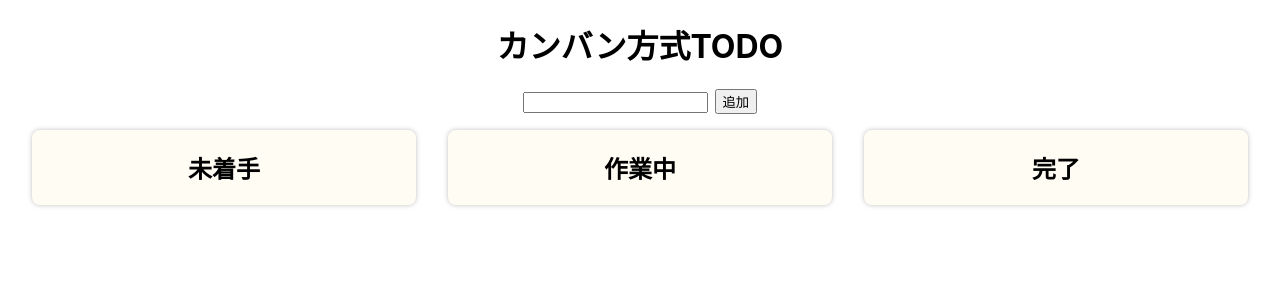
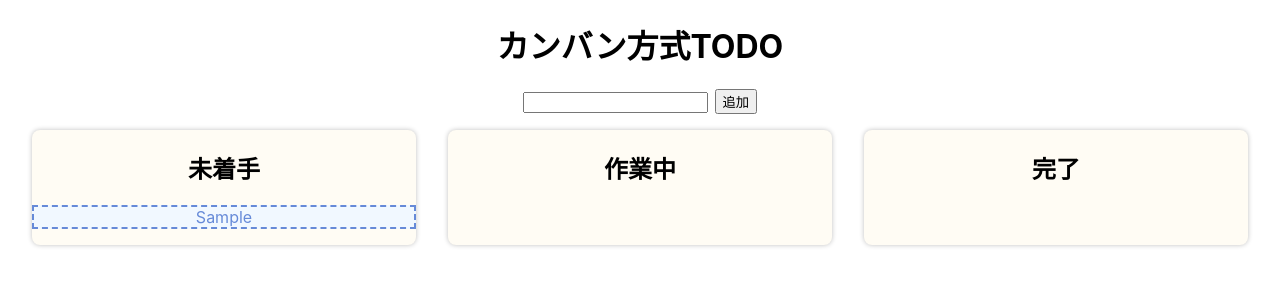
Before and after one commit to TakayukiOshiro/kanban-todo, a React (Create React App) app: page / in a window 1280 px wide. Both pictures are taken after typing "Sample" into the empty fields and a click on the input "追加". Shown: the top 300 px of the page. Built offline with nearby package versions, Linux system fonts and the light colour scheme; no server answers; the database is empty.

Commit message:
タスクを作業中に移動できるようにした

```diff
--- a/src/App.js
+++ b/src/App.js
@@ -3,75 +3,48 @@ import Form from './component/Form';
 import TaskArea from './component/TaskArea';
 
 
-import { useEffect, useState, createContext } from "react";
+import { useEffect, useState, createContext} from "react";
 import {Firebase} from "./firebase.js";
 import { getFirestore, collection, doc, setDoc, query, where, getDocs} from "firebase/firestore";
-import BasicContext from '../src/store/data-context';
+import {BasicContext} from '../src/store/data-context';
 
+// async function getTasks(){
+//   // async function getTasks(status){
 
-async function getTasks(status){
+//   const db = getFirestore(Firebase);
+//   const ref = collection(db,"kanban-todo");
+//   const q = query(ref);
+//   const querySnapshot = await getDocs(q);
+//   const taskList = [];
 
-  const db = getFirestore(Firebase);
-  const ref = collection(db,"kanban-todo");
-  const q = query(ref);
-  const querySnapshot = await getDocs(q);
-  const taskList = [];
+//   querySnapshot.forEach((doc) => {
+//     taskList.push(doc.data());
+//   });
 
-  querySnapshot.forEach((doc) => {
-      if(doc.data().status === status){
-          taskList.push(doc.data().name);
-      }
-  });
-
-  return taskList;
-}
+//   return taskList;
+// }
 
 function App() {
-  const [notStartTasks,setNotStartTasks] = useState([]);
-  const [workingTasks,setWorkingTasks] = useState([]);
-  const [doneTasks,setDoneTasks] = useState([]);
+
+  const [taskList, setTaskList] = useState([]);
   let tempList =[];
-  const dt = {
-    key1:"111111",
-    key2:"222222",
-  }
 
-  useEffect(() =>{
-    getTasks("notStart").then((items) =>{
-      tempList =[];
-      for(let i=0; i<items.length; i++){
-        tempList.push(items[i]);
-      }
-      setNotStartTasks(tempList);
-    });
-    getTasks("working").then((items) =>{
-      tempList =[];
-      for(let i=0; i<items.length; i++){
-        tempList.push(items[i])
-      }
-      setWorkingTasks(tempList);
-    });
-    getTasks("done").then((items) =>{
-      tempList =[];
-      for(let i=0; i<items.length; i++){
-        tempList.push(items[i])
-      }
-      setDoneTasks(tempList);
-    });
-  },[]
-  )
+  // useEffect(() =>{
+  //   getTasks().then((items) =>{
+  //     tempList =[];
+  //     for(let i=0; i<items.length; i++){
+  //       tempList.push(items[i]);
+  //     }
+  //     setTaskList(tempList);
+  //   });
+  // },[]
+  // )
 
   return (
     <div className="App">
       <h1>カンバン方式TODO</h1>
-      <Form />
-
-      <BasicContext.Provider value={dt}>
-        <div id="statusArea" className="width100 centering">
-          <TaskArea title={"未着手"} status={"notStart"} tasks={notStartTasks}/>
-          <TaskArea title={"作業中"} status={"working"} tasks={workingTasks}/>
-          <TaskArea title={"完了"} status={"done"} tasks={doneTasks}/>
-        </div>
+      <BasicContext.Provider value={{taskList, setTaskList}}>
+        <Form />
       </BasicContext.Provider>
     </div>
   );
--- a/src/component/Form.jsx
+++ b/src/component/Form.jsx
@@ -1,27 +1,139 @@
 import { useForm } from 'react-hook-form';
 import {Firebase} from "../firebase.js";
-import { getFirestore, collection, doc, setDoc } from "firebase/firestore";
+import { getFirestore, collection, doc, setDoc, query, where, getDocs} from "firebase/firestore";
+import {BasicContext,DnDContext} from '../store/data-context.jsx';
+import { useEffect, useState, useContext } from "react";
+import TaskArea from './TaskArea.jsx';
+
+async function getTasks(){
+    // async function getTasks(status){
+    const db = getFirestore(Firebase);
+    const ref = collection(db,"kanban-todo");
+    const q = query(ref);
+    const querySnapshot = await getDocs(q);
+    let taskList = [];
+
+    querySnapshot.forEach((doc) => {
+      taskList.push(doc.data());
+    });
+
+    return taskList;
+  }
 
 function Form(){
+    console.log("==========Form rendering==========");
     const { register, handleSubmit,reset } = useForm();
     const db = getFirestore(Firebase);
     const Ref = collection(db, "kanban-todo");
+    const [draggedId, setDraggedId] = useState({name:"defoname",status:"defostatus"});
+    const [notStartList, setNotStartList] = useState([]);
+    const [workingList, setWorkingList] = useState([]);
+    const [doneList, setDoneList] = useState([]);
+
+    let DoneUseEffectFlag = false;
+
 
     function onSubmitEventHander(event){
+        let newTaskList = notStartList;
+        newTaskList.push({status: "notStart",name: event.task});
+
         const document = doc(Ref, event.task);
         setDoc(document, {
-            name: event.task,
-            status: "notStart"
+            status: "notStart",
+            name: event.task
         });
+        setNotStartList(newTaskList);
         reset();
     }
 
+    let temp_notStartList =[];
+    let temp_workingList =[];
+    let temp_doneList =[];
+
+    function propsTestFunc(parameter){
+        console.log("=======propsTestFunc=======");
+        console.log(parameter);
+        let index = 0;
+
+        if(parameter.status == "notStart"){
+            console.log("=======notStartList=======");
+            console.log(notStartList);
+            // temp_notStartList = notStartList;
+            for(let i=0; i<notStartList.length; i++){
+                temp_notStartList.push(notStartList[i]);
+            }
+            index = temp_notStartList.length;
+            temp_notStartList[index] = parameter;
+
+            setNotStartList(temp_notStartList);
+
+        }else if(parameter.status == "working"){
+            console.log("=======workingList=======");
+            console.log(workingList);
+
+            let newState= [];
+            for(var i=0; i<workingList.length; i++){
+                newState.push({name:workingList[i].name, status:workingList[i].status})
+            }
+            newState.push({name:parameter.name, status:parameter.status});
+            setWorkingList(newState);
+
+
+            console.log("=======set後=======");
+            console.log(workingList);
+
+        }else if(parameter.status == "done"){
+            console.log("=======doneList=======");
+            console.log(doneList);
+
+            temp_doneList = doneList;
+            index = temp_doneList.length;
+            temp_doneList[index] = parameter;
+
+            setDoneList(temp_doneList);
+
+        }
+
+    }
+
+
+    useEffect(() =>{
+        console.log("=======useEffect=======");
+        if(DoneUseEffectFlag) return;
+        getTasks().then((items) =>{
+            console.log("=======getTask=======");
+            for(let i=0; i<items.length; i++){
+                if(items[i].status == "notStart"){
+                    temp_notStartList.push(items[i]);
+                }else if(items[i].status == "working"){
+                    temp_workingList.push(items[i]);
+                }else if(items[i].status == "done"){
+                    temp_doneList.push(items[i]);
+                }
+            }
+            setNotStartList(temp_notStartList);
+            setWorkingList(temp_workingList);
+            setDoneList(temp_doneList);
+        });
+        DoneUseEffectFlag = true;
+      },[]
+      )
+
 
     return(
+    <div>
         <form name="newTask" onSubmit={handleSubmit(onSubmitEventHander)} >
             <input id="task" type="text" {...register('task')}/>
             <input type="submit" value="追加"/>
         </form>
+        <DnDContext.Provider value={{draggedId, setDraggedId}}>
+            <div id="statusArea" className="width100 centering">
+                <TaskArea title={"未着手"} status={"notStart"} taskList={notStartList} func={propsTestFunc}/>
+                <TaskArea title={"作業中"} status={"working"} taskList={workingList} func={propsTestFunc}/>
+                <TaskArea title={"完了"} status={"done"} taskList={doneList} func={propsTestFunc}/>
+            </div>
+        </DnDContext.Provider>
+    </div>
 
     )
 
--- a/src/component/TaskArea.jsx
+++ b/src/component/TaskArea.jsx
@@ -1,36 +1,45 @@
-import { useEffect, useState, useContext } from "react";
+import { useEffect, useState, useContext, useMemo} from "react";
 import {Firebase} from "../firebase.js";
 import { getFirestore, collection, doc, setDoc, query, where, getDocs} from "firebase/firestore";
-import BasicContext from '../store/data-context.jsx';
+import {BasicContext,DnDContext} from '../store/data-context.jsx';
 
-function TaskArea({title,status,tasks}){
+function TaskArea({title,status,taskList,func}){
+console.log(title + " TaskArea rendering");
+console.log(taskList);
+    const dndContext = useContext(DnDContext);
 
-    const [task,setTask] = useState([]);
-    const ctx = useContext(BasicContext);
-    console.log("ctx.key2: " + ctx.key2);
+
+    let tempList = [];
 
     function onDropEvent(event){
-        // console.log("dropped");
+        console.log("=======onDropEvent=======");
+        let newTaskStatus = dndContext.draggedId;
+        newTaskStatus.status = status;
+        func(newTaskStatus);
 
     }
 
     function onDragStartHandler(event){
-        // console.log("onDragStartHandler");
-        // console.log(event.target.innerText);
+        let dragInfo = dndContext.draggedId;
+        dragInfo.name = event.target.innerText;
+        dragInfo.status = status;
+
+        dndContext.setDraggedId(dragInfo);
 
     }
 
     function onDragEndHandler(event){
-        // console.log("onDragEndHandler");
-        setTask([...task, event.target.innerText]);
+        console.log("==========onDragEndHandler==========");
+        console.log(taskList);
     }
 
     function getTaskList(){
-        let taskList = [];
-        for(let i=0; i<tasks.length; i++){
-            taskList[i] = <ol className="list-centering list" draggable="true" onDragStart={onDragStartHandler} onDragEnd={onDragEndHandler} key={tasks[i]}>{tasks[i]}</ol>;
+        for(let i=0; i<taskList.length; i++){
+            if(taskList[i].status == status){
+                tempList[i] = <ol className="list-centering list" draggable="true" onDragStart={onDragStartHandler} onDragEnd={onDragEndHandler} key={"id" + i}>{taskList[i].name}</ol>;
+            }
         }
-        return taskList;
+        return tempList;
     }
 
 
--- a/src/store/data-context.jsx
+++ b/src/store/data-context.jsx
@@ -1,8 +1,5 @@
 import React from 'react';
 
-const BasicContext = React.createContext({
-    key1: "",
-    key2: "",
-});
+export const BasicContext = React.createContext();
 
-export default BasicContext;
+export const DnDContext = React.createContext();
```
